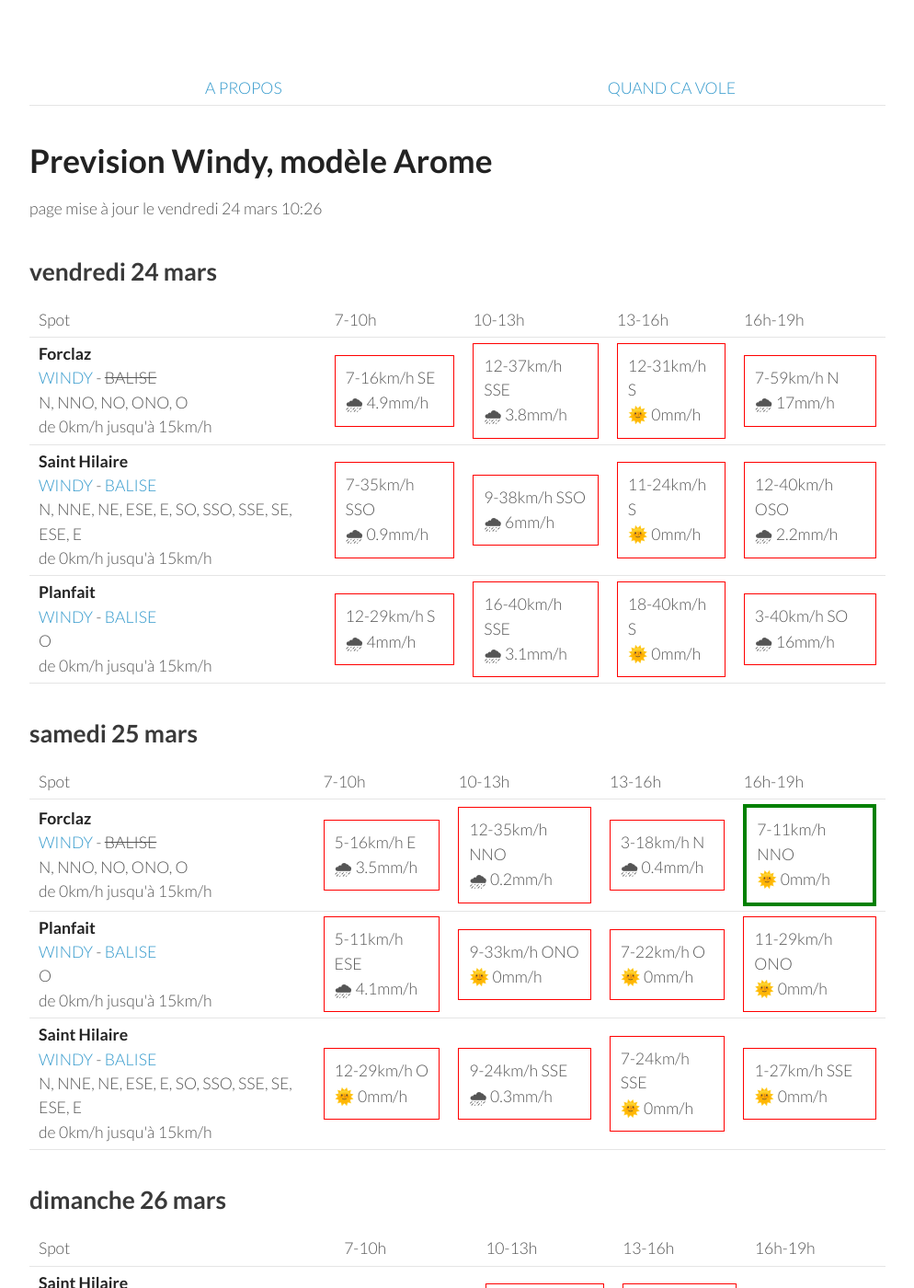
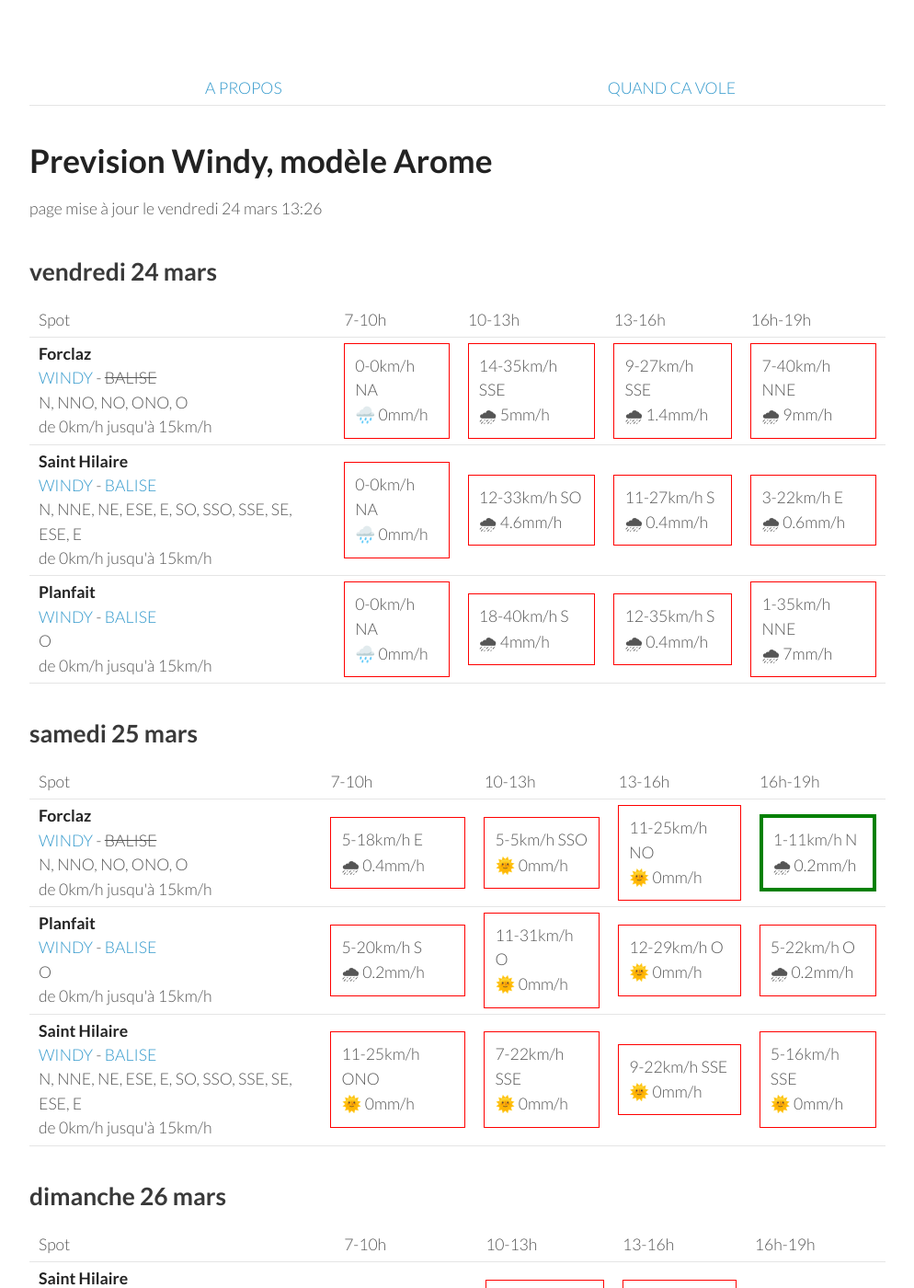
Before and after one commit to parapente-dans-le-nord/parapente-dans-le-nord.github.io, a Jekyll site: the page built from alpes_nord.markdown, in a window 1280 px wide and 1400 px high. Shown: the whole window at 92% size, without its empty margins (26-1020 px from the left). Built offline with Jekyll 4.4.1, drawn with Linux system fonts in a browser that asks for light colours.

Commit message:
update index.markdown

```diff
--- a/alpes_nord.markdown
+++ b/alpes_nord.markdown
@@ -7,7 +7,7 @@ title:  "Tous les spots"
 {: .links}
 
 # Prevision Windy, modèle Arome
-page mise à jour le vendredi 24 mars 10:26
+page mise à jour le vendredi 24 mars 13:26
 
 ## vendredi 24 mars
 
@@ -24,31 +24,28 @@ page mise à jour le vendredi 24 mars 10:26
 <tr>
         <td><strong>Forclaz</strong><br><a href="https://windy.com/45.814/6.247?45.375,6.246,8,m:eVwaglz">WINDY</a> - <span class="no-balise"> BALISE </span><br> <span class="vent-favorable">N, NNO, NO, ONO, O</span><br><span class="force-vent">de 0km/h jusqu'à 15km/h</span> </td>
 
-            <td><div class="not-flyable"><p>7-16km/h SE</p><p>🌧 4.9mm/h</p></div></td>
-            <td><div class="not-flyable"><p>12-37km/h SSE</p><p>🌧 3.8mm/h</p></div></td>
-            <td><div class="not-flyable"><p>12-31km/h S</p><p>🌞 0mm/h</p></div></td>
-            <td><div class="not-flyable"><p>7-59km/h N</p><p>🌧 17mm/h</p></div></td>
-
+            <td><div class="not-flyable"><p>0-0km/h NA</p><p>🌧️ 0mm/h</p></div></td>
+            <td><div class="not-flyable"><p>14-35km/h SSE</p><p>🌧 5mm/h</p></div></td>
+            <td><div class="not-flyable"><p>9-27km/h SSE</p><p>🌧 1.4mm/h</p></div></td>
+            <td><div class="not-flyable"><p>7-40km/h NNE</p><p>🌧 9mm/h</p></div></td>
 
     </tr>
 <tr>
         <td><strong>Saint Hilaire</strong><br><a href="https://windy.com/45.307/5.888?45.087,5.889,9,m:eUFagkX">WINDY</a> - <span class=""><a href="http://www.balisemeteo.com/balise.php?idBalise=61">BALISE</a> </span><br> <span class="vent-favorable">N, NNE, NE, ESE, E, SO, SSO, SSE, SE, ESE, E</span><br><span class="force-vent">de 0km/h jusqu'à 15km/h</span> </td>
 
-            <td><div class="not-flyable"><p>7-35km/h SSO</p><p>🌧 0.9mm/h</p></div></td>
-            <td><div class="not-flyable"><p>9-38km/h SSO</p><p>🌧 6mm/h</p></div></td>
-            <td><div class="not-flyable"><p>11-24km/h S</p><p>🌞 0mm/h</p></div></td>
-            <td><div class="not-flyable"><p>12-40km/h OSO</p><p>🌧 2.2mm/h</p></div></td>
-
+            <td><div class="not-flyable"><p>0-0km/h NA</p><p>🌧️ 0mm/h</p></div></td>
+            <td><div class="not-flyable"><p>12-33km/h SO</p><p>🌧 4.6mm/h</p></div></td>
+            <td><div class="not-flyable"><p>11-27km/h S</p><p>🌧 0.4mm/h</p></div></td>
+            <td><div class="not-flyable"><p>3-22km/h E</p><p>🌧 0.6mm/h</p></div></td>
 
     </tr>
 <tr>
         <td><strong>Planfait</strong><br><a href="https://windy.com/45.853/6.223?45.415,6.223,8">WINDY</a> - <span class=""><a href="https://www.openwindmap.org/PP496">BALISE</a> </span><br> <span class="vent-favorable">O</span><br><span class="force-vent">de 0km/h jusqu'à 15km/h</span> </td>
 
-            <td><div class="not-flyable"><p>12-29km/h S</p><p>🌧 4mm/h</p></div></td>
-            <td><div class="not-flyable"><p>16-40km/h SSE</p><p>🌧 3.1mm/h</p></div></td>
-            <td><div class="not-flyable"><p>18-40km/h S</p><p>🌞 0mm/h</p></div></td>
-            <td><div class="not-flyable"><p>3-40km/h SO</p><p>🌧 16mm/h</p></div></td>
-
+            <td><div class="not-flyable"><p>0-0km/h NA</p><p>🌧️ 0mm/h</p></div></td>
+            <td><div class="not-flyable"><p>18-40km/h S</p><p>🌧 4mm/h</p></div></td>
+            <td><div class="not-flyable"><p>12-35km/h S</p><p>🌧 0.4mm/h</p></div></td>
+            <td><div class="not-flyable"><p>1-35km/h NNE</p><p>🌧 7mm/h</p></div></td>
 
     </tr>
 
@@ -70,30 +67,30 @@ page mise à jour le vendredi 24 mars 10:26
 <tr>
         <td><strong>Forclaz</strong><br><a href="https://windy.com/45.814/6.247?45.375,6.246,8,m:eVwaglz">WINDY</a> - <span class="no-balise"> BALISE </span><br> <span class="vent-favorable">N, NNO, NO, ONO, O</span><br><span class="force-vent">de 0km/h jusqu'à 15km/h</span> </td>
 
-            <td><div class="not-flyable"><p>5-16km/h E</p><p>🌧 3.5mm/h</p></div></td>
-            <td><div class="not-flyable"><p>12-35km/h NNO</p><p>🌧 0.2mm/h</p></div></td>
-            <td><div class="not-flyable"><p>3-18km/h N</p><p>🌧 0.4mm/h</p></div></td>
-            <td><div class="flyable"><p>7-11km/h NNO</p><p>🌞 0mm/h</p></div></td>
+            <td><div class="not-flyable"><p>5-18km/h E</p><p>🌧 0.4mm/h</p></div></td>
+            <td><div class="not-flyable"><p>5-5km/h SSO</p><p>🌞 0mm/h</p></div></td>
+            <td><div class="not-flyable"><p>11-25km/h NO</p><p>🌞 0mm/h</p></div></td>
+            <td><div class="flyable"><p>1-11km/h N</p><p>🌧 0.2mm/h</p></div></td>
 
 
     </tr>
 <tr>
         <td><strong>Planfait</strong><br><a href="https://windy.com/45.853/6.223?45.415,6.223,8">WINDY</a> - <span class=""><a href="https://www.openwindmap.org/PP496">BALISE</a> </span><br> <span class="vent-favorable">O</span><br><span class="force-vent">de 0km/h jusqu'à 15km/h</span> </td>
 
-            <td><div class="not-flyable"><p>5-11km/h ESE</p><p>🌧 4.1mm/h</p></div></td>
-            <td><div class="not-flyable"><p>9-33km/h ONO</p><p>🌞 0mm/h</p></div></td>
-            <td><div class="not-flyable"><p>7-22km/h O</p><p>🌞 0mm/h</p></div></td>
-            <td><div class="not-flyable"><p>11-29km/h ONO</p><p>🌞 0mm/h</p></div></td>
+            <td><div class="not-flyable"><p>5-20km/h S</p><p>🌧 0.2mm/h</p></div></td>
+            <td><div class="not-flyable"><p>11-31km/h O</p><p>🌞 0mm/h</p></div></td>
+            <td><div class="not-flyable"><p>12-29km/h O</p><p>🌞 0mm/h</p></div></td>
+            <td><div class="not-flyable"><p>5-22km/h O</p><p>🌧 0.2mm/h</p></div></td>
 
 
     </tr>
 <tr>
         <td><strong>Saint Hilaire</strong><br><a href="https://windy.com/45.307/5.888?45.087,5.889,9,m:eUFagkX">WINDY</a> - <span class=""><a href="http://www.balisemeteo.com/balise.php?idBalise=61">BALISE</a> </span><br> <span class="vent-favorable">N, NNE, NE, ESE, E, SO, SSO, SSE, SE, ESE, E</span><br><span class="force-vent">de 0km/h jusqu'à 15km/h</span> </td>
 
-            <td><div class="not-flyable"><p>12-29km/h O</p><p>🌞 0mm/h</p></div></td>
-            <td><div class="not-flyable"><p>9-24km/h SSE</p><p>🌧 0.3mm/h</p></div></td>
-            <td><div class="not-flyable"><p>7-24km/h SSE</p><p>🌞 0mm/h</p></div></td>
-            <td><div class="not-flyable"><p>1-27km/h SSE</p><p>🌞 0mm/h</p></div></td>
+            <td><div class="not-flyable"><p>11-25km/h ONO</p><p>🌞 0mm/h</p></div></td>
+            <td><div class="not-flyable"><p>7-22km/h SSE</p><p>🌞 0mm/h</p></div></td>
+            <td><div class="not-flyable"><p>9-22km/h SSE</p><p>🌞 0mm/h</p></div></td>
+            <td><div class="not-flyable"><p>5-16km/h SSE</p><p>🌞 0mm/h</p></div></td>
 
 
     </tr>
```
